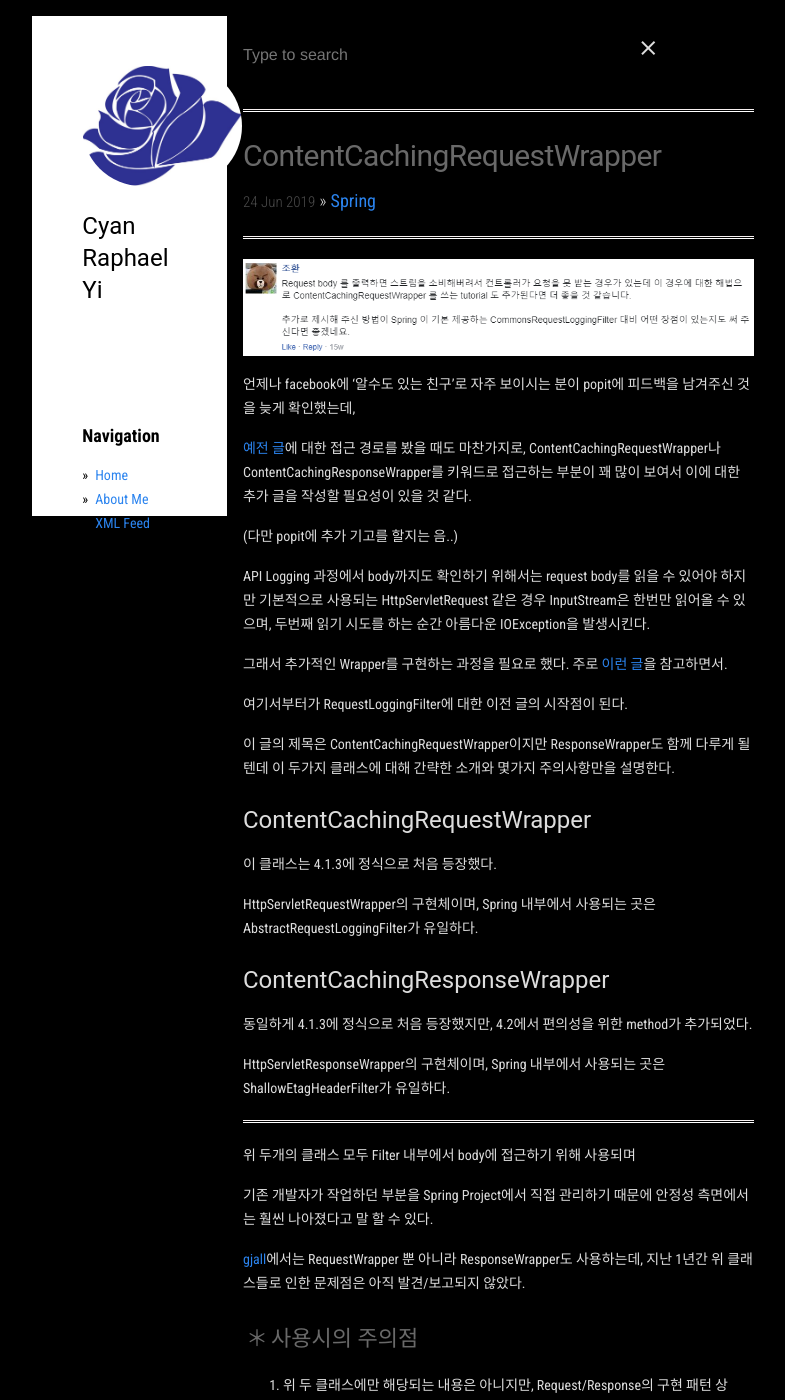
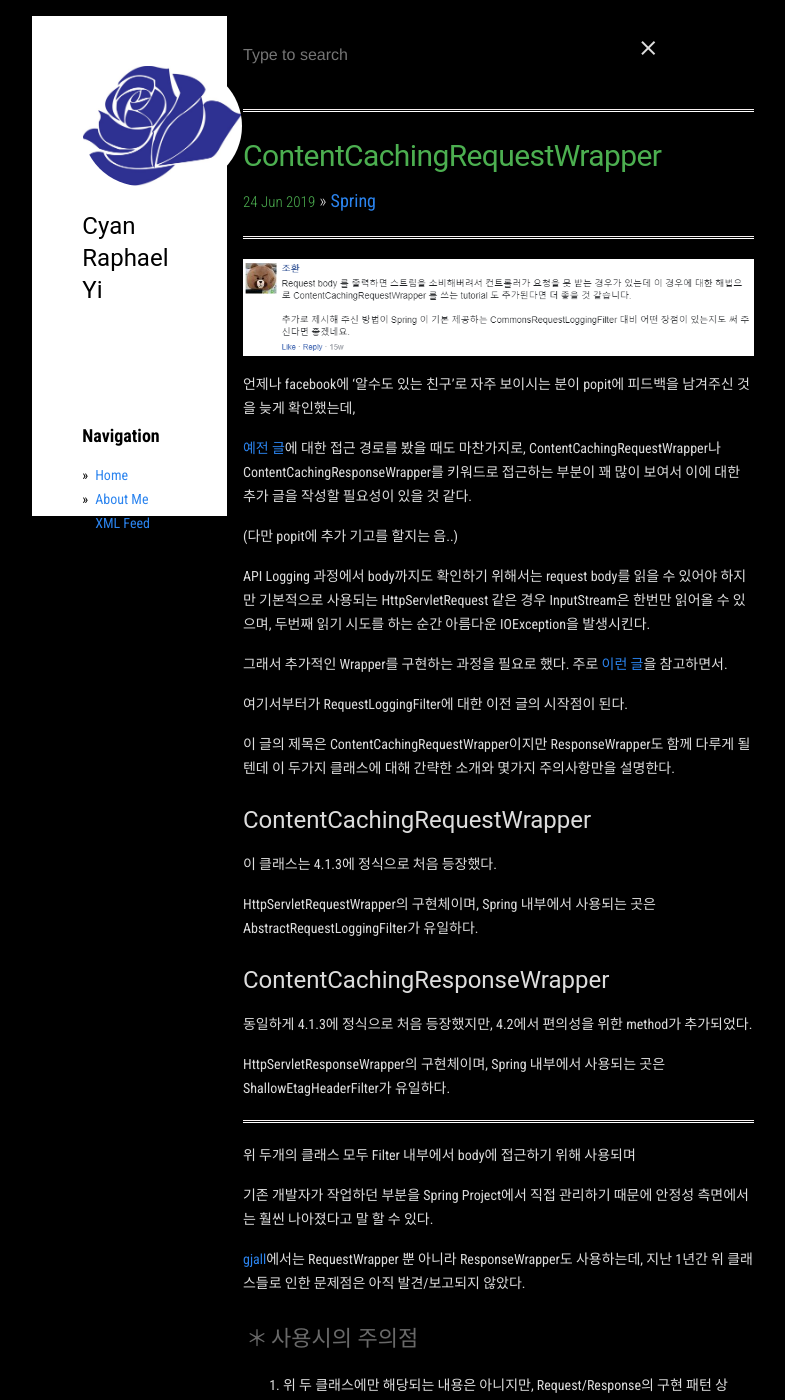
Before and after one commit to CyanRYi/cyanryi.github.io, a Jekyll site: the page built from _posts/2019-06-24-ContentCachingRequestWrapper.md, in a window 1280 px wide and 1400 px high. Shown: the whole window, without its empty margins (89-874 px from the left). Built offline with Jekyll 4.4.1, drawn with Linux system fonts in a browser that asks for light colours.

Commit message:
Modify a, title, time color

```diff
--- a/static/css/main.css
+++ b/static/css/main.css
@@ -16,7 +16,7 @@ hr {
 }
 
 span.time, span.categories, span.tags {
-    color: #4A4A4A;
+    color: #4caf50;
     margin-bottom: 5px;
     font-size: 15px;
 }
@@ -57,12 +57,12 @@ a, a:link, a:active {
 }
 
 a:hover {
-    color: #1e0010;
+    color: #eeeeee;
     text-decoration: underline;
 }
 
 a.footnote {
-    color: #080808;
+    color: #666666;
     font-style: italic;
     text-decoration: underline;
 }
@@ -147,6 +147,10 @@ div.content pre {
     font-family: Menlo, Monaco, Consolas, 'Courier New', monospace;
     font-size: 14px;
     border: none;
+}
+
+.post-title {
+    color: #4caf50;
 }
 
 .post-content img,
```
